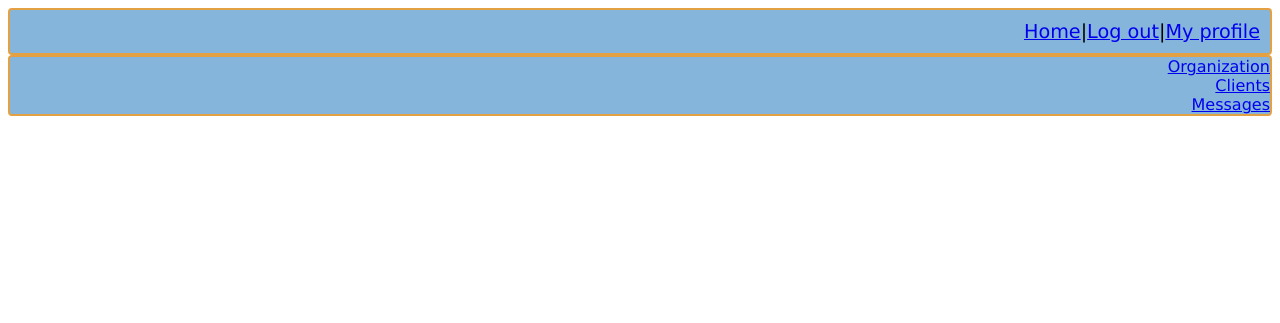
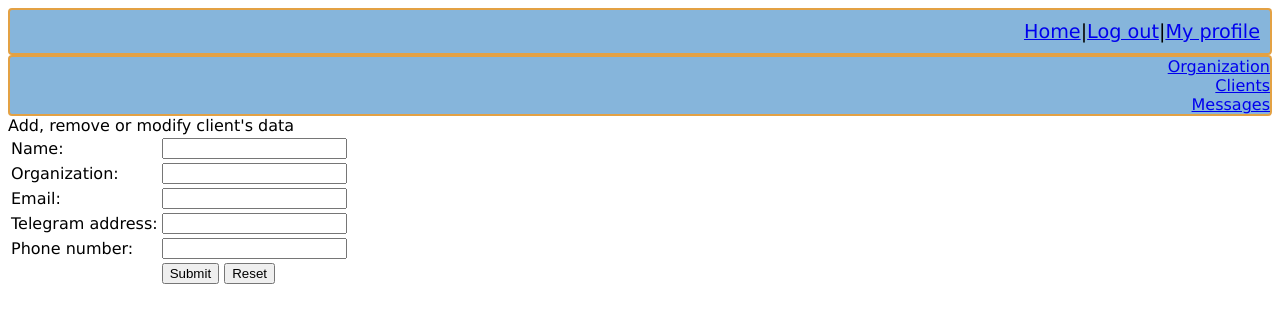
Before and after one commit to Jaime-alv/connect, a Flask app: template crm/templates/clients.html in a window 1280 px wide. Shown: the top 323 px of the page. Run offline with Flask 2, Linux system fonts and the light colour scheme; the template is opened without the code that fills it, so the values that code supplies are empty.

Commit message:
clients features

```diff
--- a/crm/main.py
+++ b/crm/main.py
@@ -29,6 +29,15 @@ def sign_up():
 def go_to_profile():
     if 'user' in flask.session:
         return functions.show_profile(flask.session['user'])
+    else:
+        return error('You are not logged in', 'login')
+
+
+# clients page
+@app.route('/clients')
+def access_to_client():
+    if 'user' in flask.session:
+        return flask.render_template('clients.html')
     else:
         return error('You are not logged in', 'login')
 
@@ -150,6 +159,9 @@ def show_inc_profile():
         return error('You are not logged in', 'login')
 
 
+# clients html
+
+
 # generic error message, redirect to 'next_url'
 def error(message, next_url):
     return flask.render_template('error.html', error_message=message, next=flask.url_for(next_url))
--- a/crm/templates/clients.html
+++ b/crm/templates/clients.html
@@ -15,6 +15,47 @@
     <a href="clients">Clients</a><br>
     <a href="messages">Messages</a>
 </div>
-
+Add, remove or modify client's data
+<form name="new_client" action="new_client" method="post">
+    <table>
+        <tr>
+            <td>Name:</td>
+            <td>
+                <input type="text" name="name">
+            </td>
+        </tr>
+        <tr>
+            <td>Organization:</td>
+            <td>
+                <input type="text" name="organization">
+            </td>
+        </tr>
+        <tr>
+            <td>Email:</td>
+            <td>
+                <input type="text" name="email">
+            </td>
+        </tr>
+        <tr>
+            <td>Telegram address:</td>
+            <td>
+                <input type="text" name="telegram">
+            </td>
+        </tr>
+        <tr>
+            <td>Phone number:</td>
+            <td>
+                <input type="text" name="phone">
+            </td>
+        </tr>
+        <tr>
+            <td></td>
+            <td>
+                <input type="submit" name="submit" value="Submit">
+                <input type="reset" name="reset" value="Reset">
+            </td>
+        </tr>
+    </table>
+</form>
 </body>
 </html>
```
